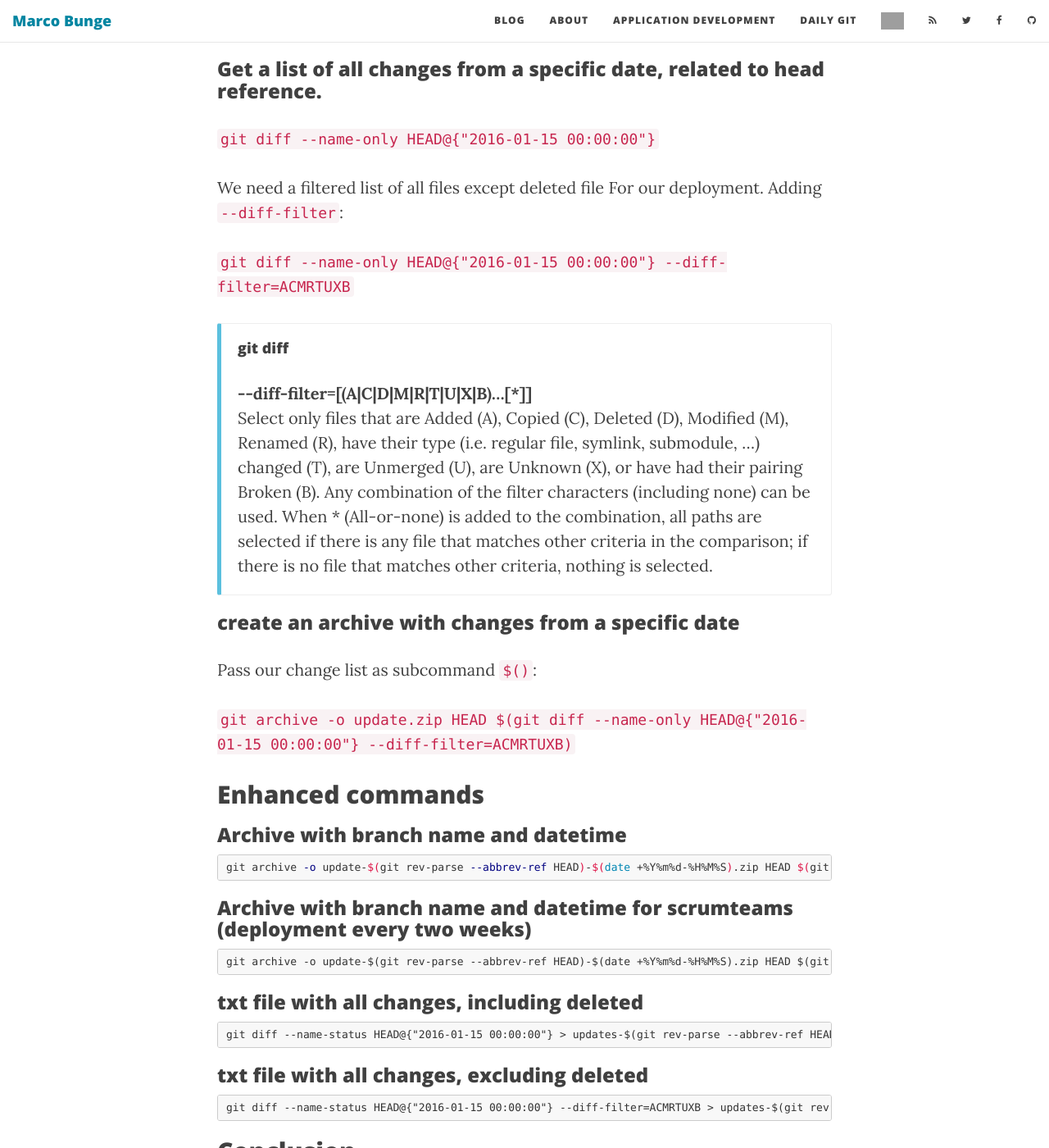
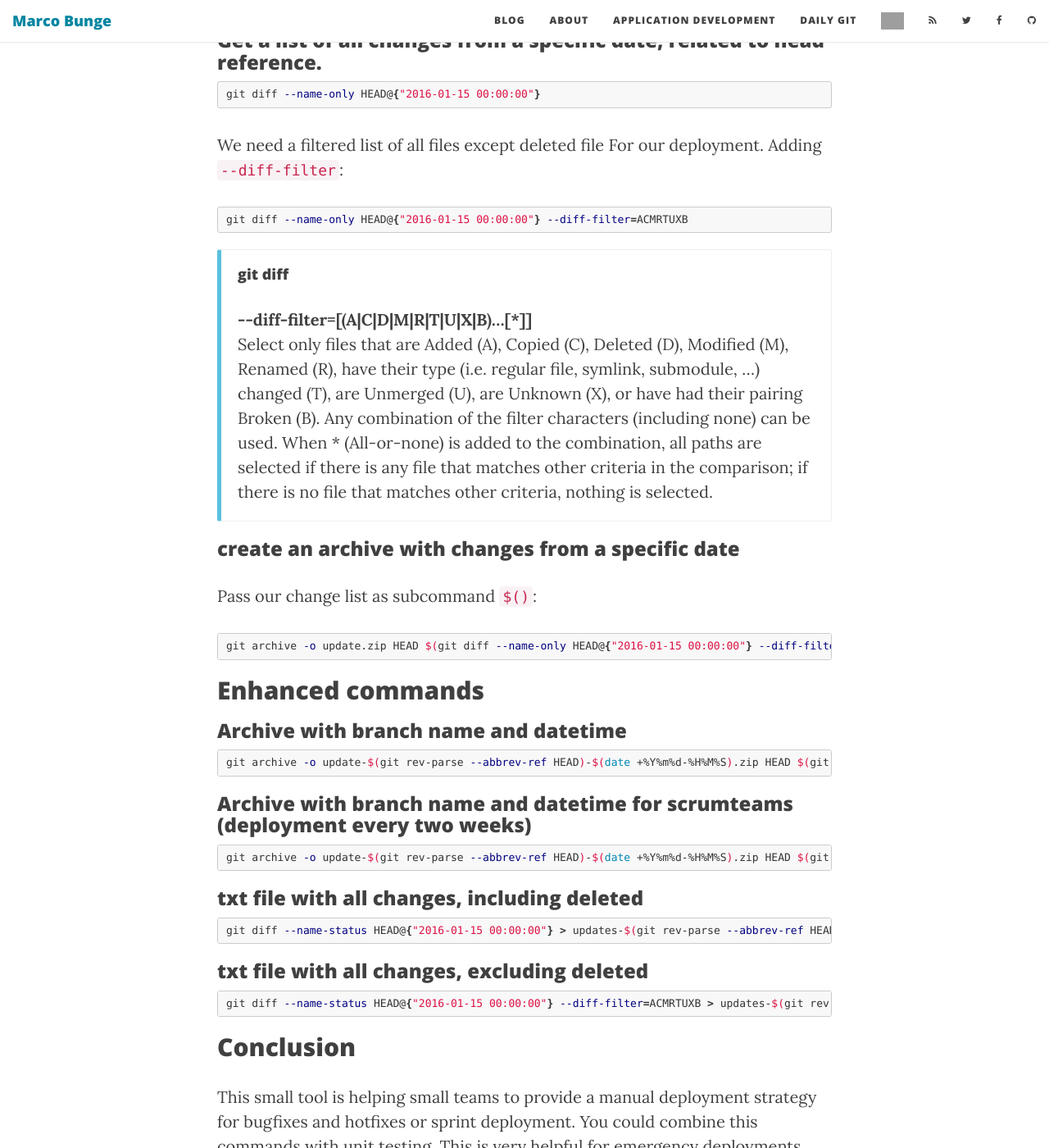
Before and after one commit to mbunge/mbunge.github.io, a Jekyll site: the page built from _posts/2016-01-26-deployment-strategy-with-git.markdown, in a window 1280 px wide and 1400 px high, scrolled down 2162 px. Shown: the whole window at 82% size. Built offline with Jekyll 4.4.1, drawn with Linux system fonts in a browser that asks for light colours; nearby versions of some CDN libraries; comment, search, counter and statistics services are not loaded; some of the changed text lies outside the part shown; grey boxes are pictures that could not be loaded.

Commit message:
Update 2016-01-26-deployment-strategy-with-git.markdown

```diff
--- a/_posts/2016-01-26-deployment-strategy-with-git.markdown
+++ b/_posts/2016-01-26-deployment-strategy-with-git.markdown
@@ -28,13 +28,17 @@ We want to use git for our three step deployment strategy.
 
 ## Create update archive
 
-`git archive -o archive.zip`
+{% highlight bash %}
+git archive -o archive.zip
+{% endhighlight %}
 
 This command creates an archive containing all files from our current branch. But we want to get all latest changes from a specific date.
 
 ### Get all changes of a commit, branch, or another reference
 
-`git diff --name-only HEAD`
+{% highlight bash %}
+git diff --name-only HEAD
+{% endhighlight %}
 
 We get a lis of all changes of our last commit.
 
@@ -60,11 +64,15 @@ But we need all changes since a specific date until now. Therefore we use git re
 
 ### Get a list of all changes from a specific date, related to head reference.
 
-`git diff --name-only HEAD@{"2016-01-15 00:00:00"}`
+{% highlight bash %}
+git diff --name-only HEAD@{"2016-01-15 00:00:00"}
+{% endhighlight %}
 
 We need a filtered list of all files except deleted file For our deployment. Adding `--diff-filter`:
 
-`git diff --name-only HEAD@{"2016-01-15 00:00:00"} --diff-filter=ACMRTUXB`
+{% highlight bash %}
+git diff --name-only HEAD@{"2016-01-15 00:00:00"} --diff-filter=ACMRTUXB
+{% endhighlight %}
 
 <div class="callout callout-info">
     <h4><a href="https://git-scm.com/docs/git-diff" target="_blank">git diff</a></h4>
@@ -75,7 +83,9 @@ We need a filtered list of all files except deleted file For our deployment. Add
 
 Pass our change list as subcommand `$()`:
 
-`git archive -o update.zip HEAD $(git diff --name-only HEAD@{"2016-01-15 00:00:00"} --diff-filter=ACMRTUXB)`
+{% highlight bash %}
+git archive -o update.zip HEAD $(git diff --name-only HEAD@{"2016-01-15 00:00:00"} --diff-filter=ACMRTUXB)`
+{% endhighlight %}
 
 ## Enhanced commands
 
@@ -87,19 +97,19 @@ git archive -o update-$(git rev-parse --abbrev-ref HEAD)-$(date +%Y%m%d-%H%M%S).
 
 ### Archive with branch name and datetime for scrumteams (deployment every two weeks)
 
-{% highlight text %}
+{% highlight bash %}
 git archive -o update-$(git rev-parse --abbrev-ref HEAD)-$(date +%Y%m%d-%H%M%S).zip HEAD $(git diff --name-only HEAD@{"2 weeks ago"} --diff-filter=ACMRTUXB)
 {% endhighlight %}
 
 ### txt file with all changes, including deleted
 
-{% highlight text %}
+{% highlight bash %}
 git diff --name-status HEAD@{"2016-01-15 00:00:00"} > updates-$(git rev-parse --abbrev-ref HEAD)-$(date +%Y%m%d-%H%M%S).txt
 {% endhighlight %}
 
 ### txt file with all changes, excluding deleted
 
-{% highlight text %}
+{% highlight bash %}
 git diff --name-status HEAD@{"2016-01-15 00:00:00"} --diff-filter=ACMRTUXB > updates-$(git rev-parse --abbrev-ref HEAD)-$(date +%Y%m%d-%H%M%S).txt
 {% endhighlight %}
 
```
